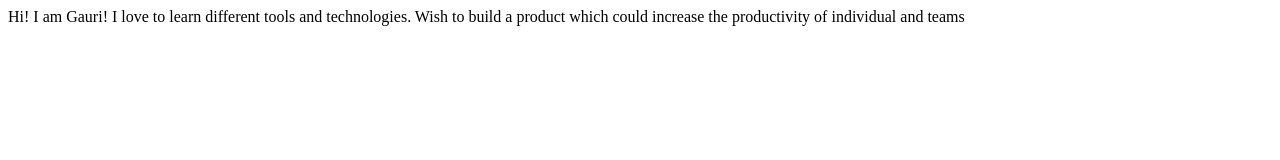
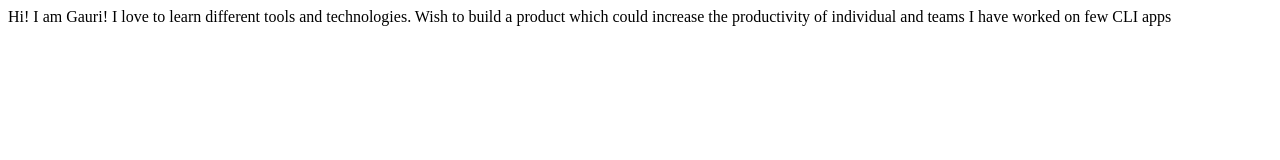
Before and after one commit to gauriagarwal/Gauri-Agarwal-site, a plain HTML site: page index.html in a window 1280 px wide. Drawn offline with Linux system fonts and the light colour scheme.

Commit message:
update details of project

```diff
--- a/index.html
+++ b/index.html
@@ -11,5 +11,7 @@ Hi! I am Gauri!
 I love to learn different tools and technologies.
 Wish to build a product which could increase the productivity of individual and teams
 
+I have worked on few CLI apps
+
 </body>
 </html>
```
